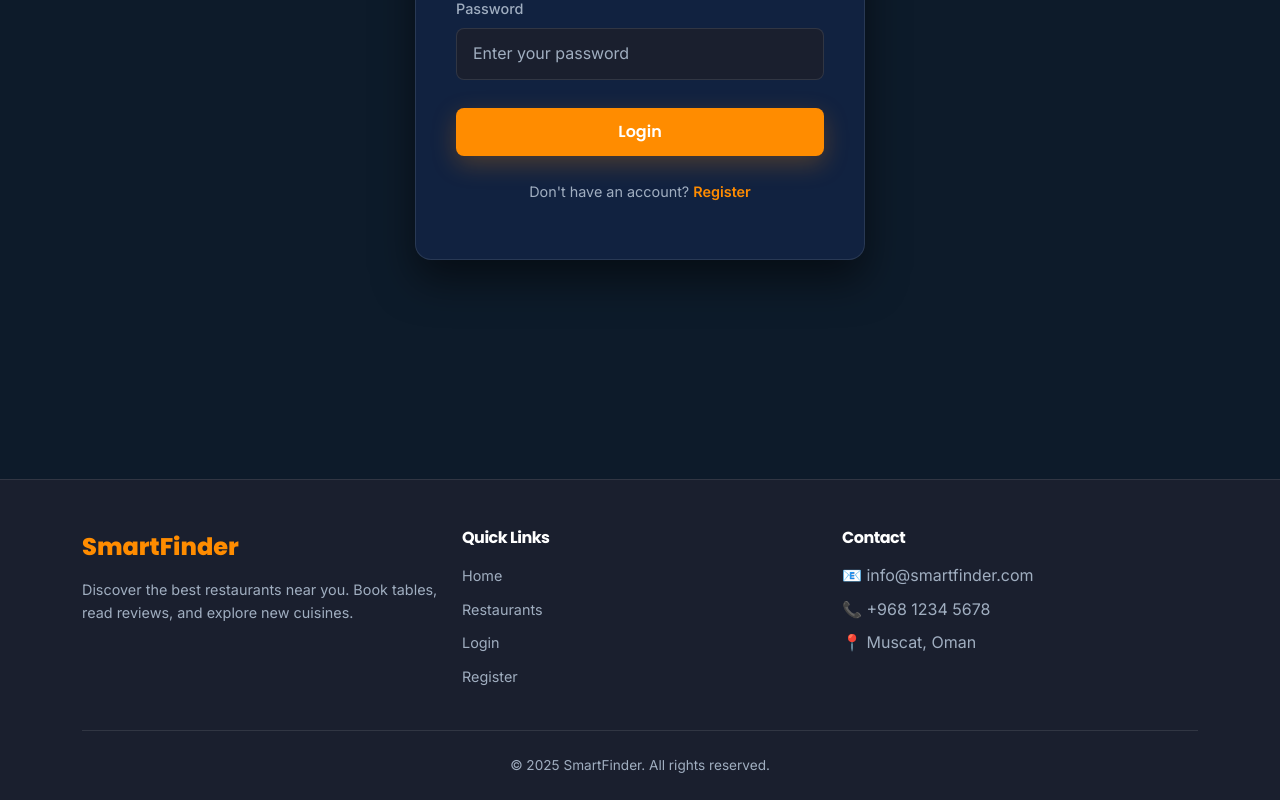
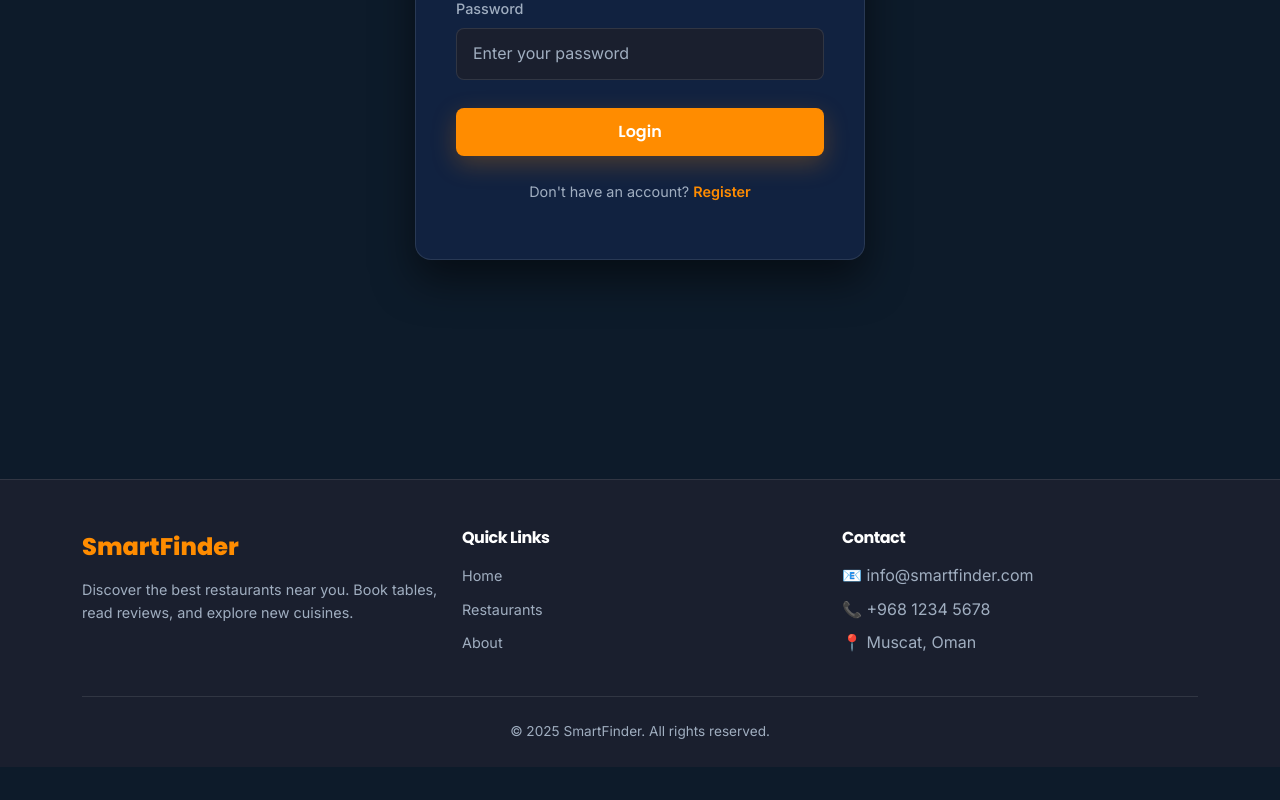
Before and after one commit to alsiyabi17/SmartFinder, a React (Vite) app in the folder Client/SmartFinder/: page /login in a window 1280 px wide. Shown: the part 385-1185 px from the top of the page. After the commit the page ends 1152 px from the top, so only its background shows below. Built offline with nearby package versions, Linux system fonts and the light colour scheme.

Commit message:
update footer

```diff
--- a/Client/SmartFinder/src/components/Footer.jsx
+++ b/Client/SmartFinder/src/components/Footer.jsx
@@ -20,8 +20,7 @@
             <ul className="footer-links">
               <li><Link to="/">Home</Link></li>
               <li><Link to="/restaurants">Restaurants</Link></li>
-              <li><Link to="/login">Login</Link></li>
-              <li><Link to="/register">Register</Link></li>
+              <li><Link to="/about">About</Link></li>
             </ul>
           </Col>
           <Col md={4}>
```
Also changed, not shown: 1 other file (tests, documents, lock files or other folders).
